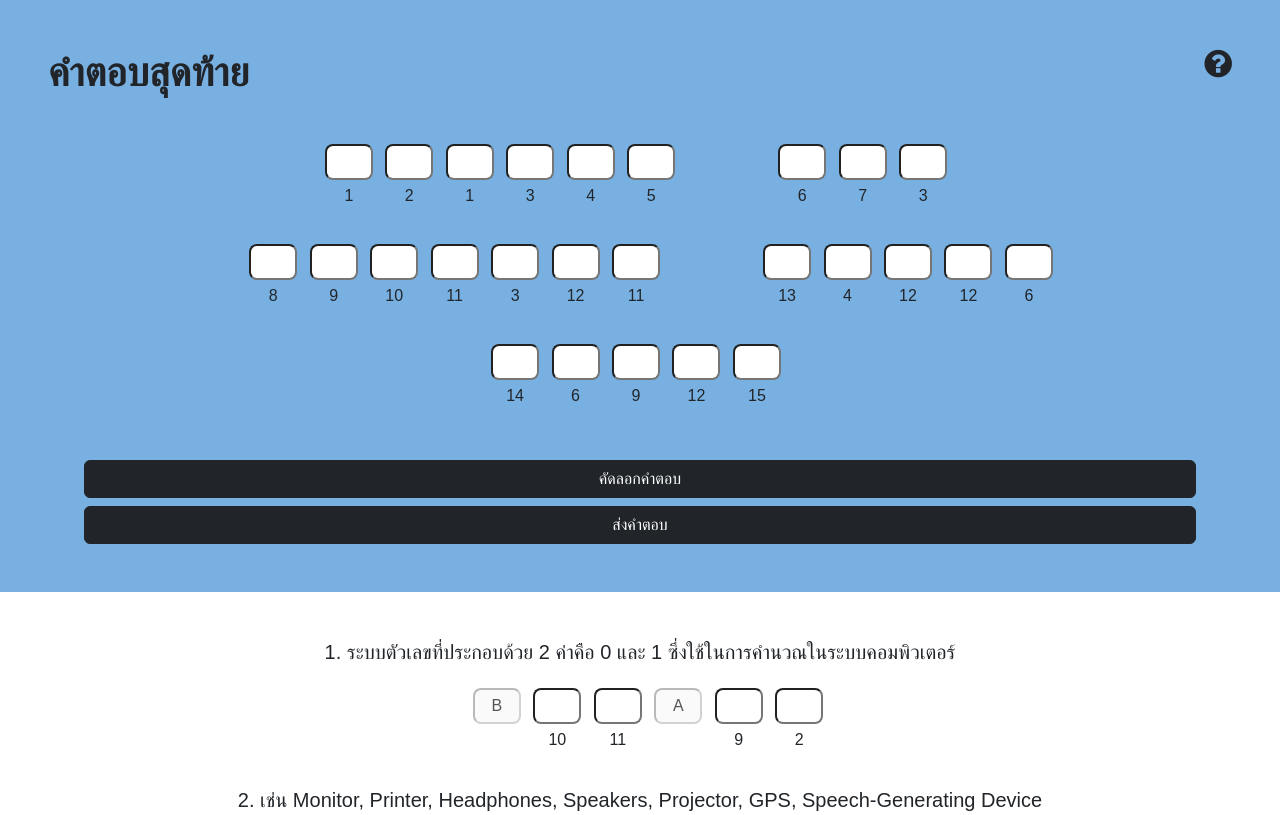
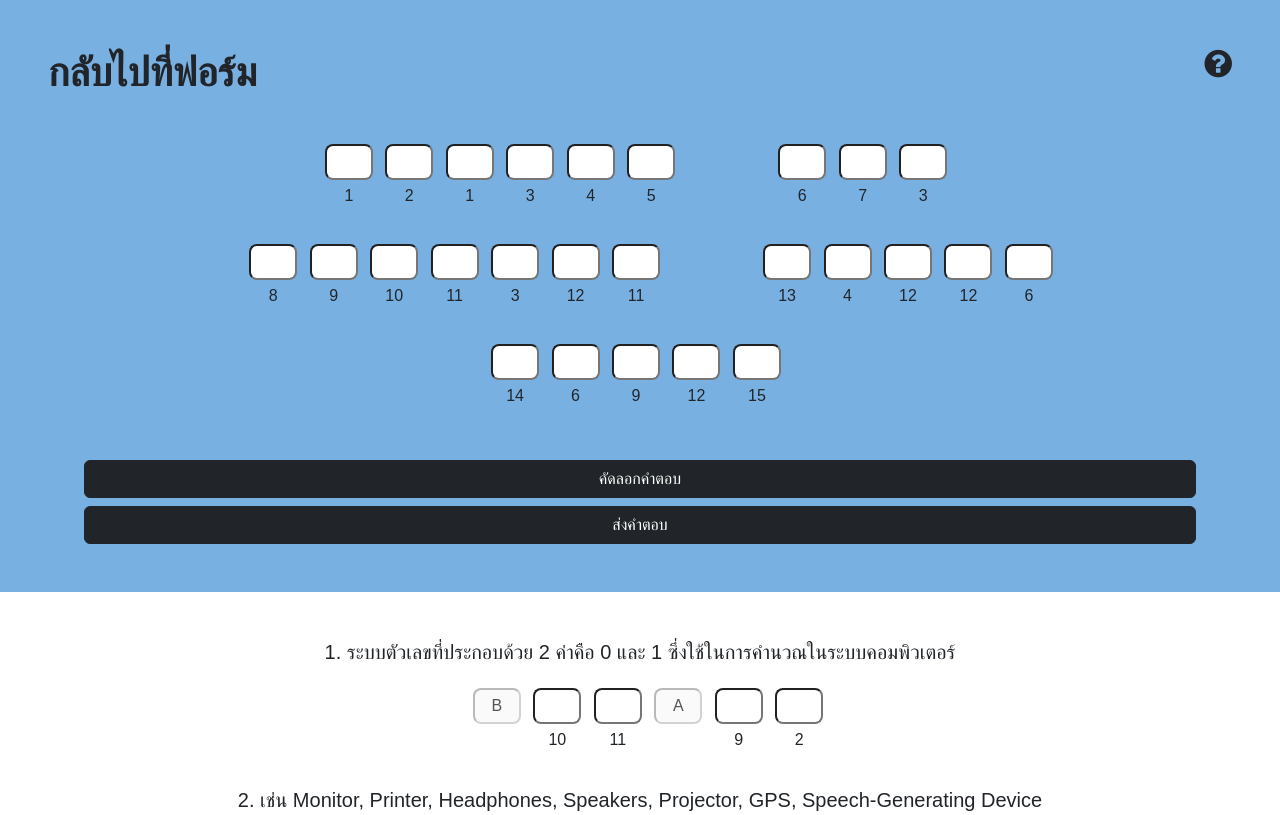
Before and after one commit to Piinxluna/IT_PuzzleGame, a plain HTML site: page index.html in a window 1280 px wide. Shown: the top 815 px of the page. Drawn offline with nearby package versions, Linux system fonts and the light colour scheme; a web font is replaced by a local one.

Commit message:
changes s m

```diff
--- a/index.html
+++ b/index.html
@@ -57,7 +57,7 @@
   <div class="blue-background p-5">
     <i class="tutorial-button fa fa-question-circle fa-2x float-end" aria-hidden="true" data-bs-toggle="modal"
       data-bs-target="#tutorial-modal"></i>
-    <h1 class="fw-bold mb-3">คำตอบสุดท้าย</h1>
+    <h1 class="fw-bold mb-3">กลับไปที่ฟอร์ม</h1>
     <form action="#">
       <div class="ans-block row mx-md-5 mx-0">
         <div class="col-xxl-4 col-xl-5 col-lg-7 col-md-12">
@@ -463,10 +463,10 @@
         <label class="hint-label">4<input class="hint-input index-4" maxlength="1"
             onkeyup="changeData(4,this.value)" /></label>
         <label class="hint-label"><input class="hint-input" value="A" disabled /></label>
+        <label class="hint-label">5<input class="hint-input index-5" maxlength="1"
+            onkeyup="changeData(5,this.value)" /></label>
         <label class="hint-label">1<input class="hint-input index-1" maxlength="1"
             onkeyup="changeData(1,this.value)" /></label>
-        <label class="hint-label">5<input class="hint-input index-5" maxlength="1"
-            onkeyup="changeData(5,this.value)" /></label>
       </form>
     </fieldset>
 
```
